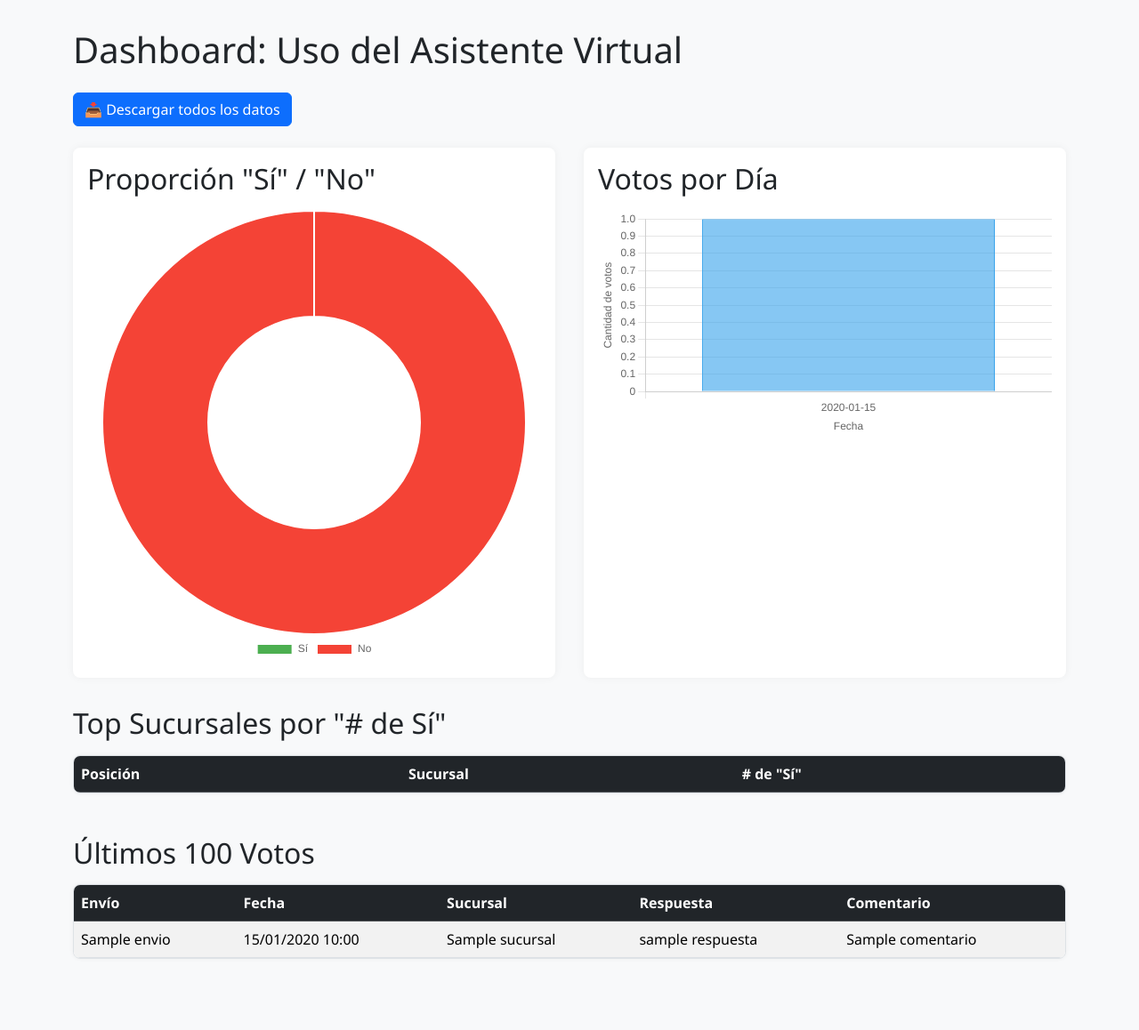
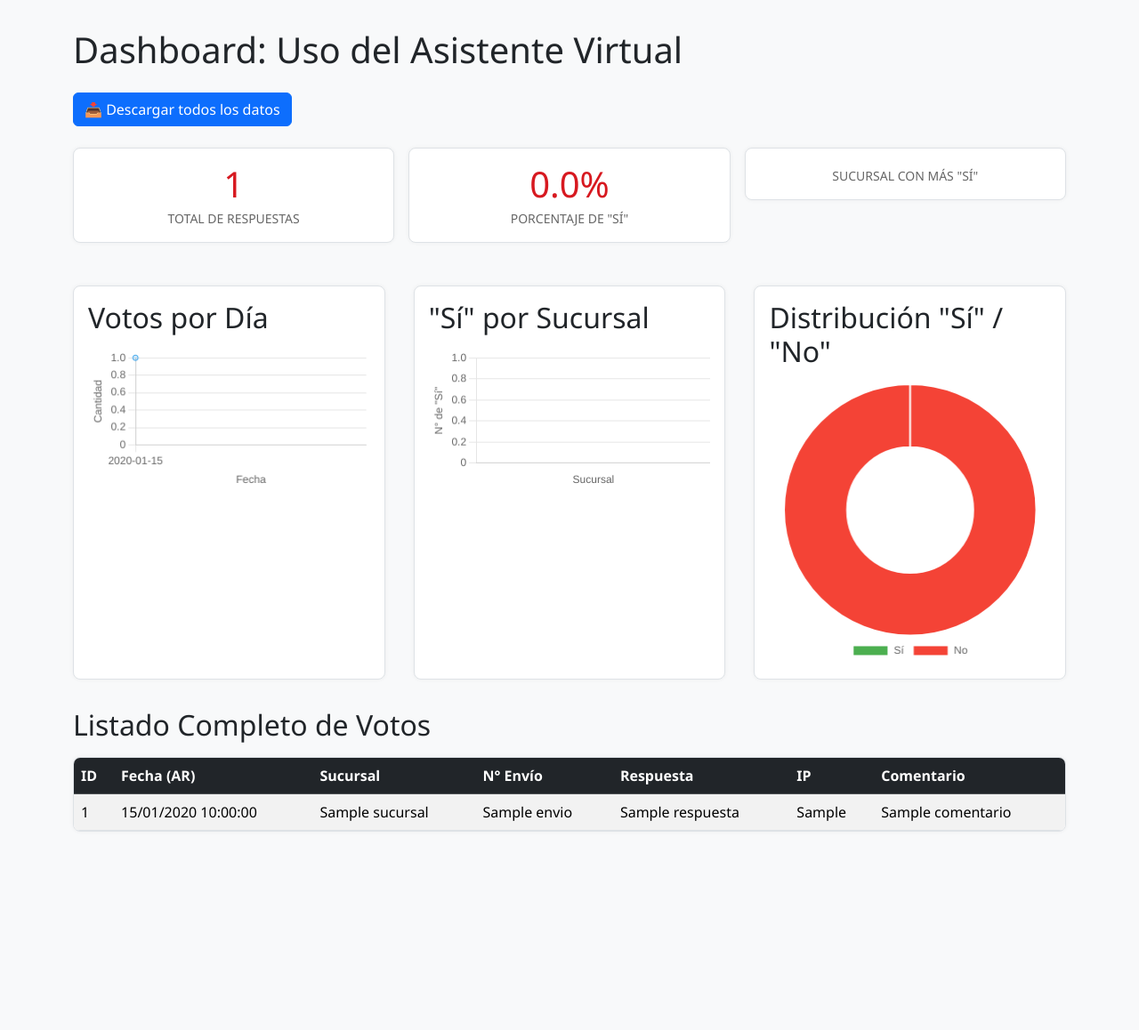
Before and after one commit to ivan13dom/andiDespliegue, a Flask app: page /dashboard in a window 1280 px wide. Shown: the whole page at 89% size. After the commit the page ends 935 px from the top, so only its background shows below. Run offline with Flask 3, Linux system fonts and the light colour scheme; a database or web service that is not in the repository returns one stand-in record (values such as "Sample title"); lists and menus that the app fills with data are empty; some libraries are stand-ins or nearby versions.

Commit message:
dashboard corregido

```diff
--- a/app.py
+++ b/app.py
@@ -9,9 +9,10 @@ from collections import Counter, defaultdict
 import logging
 
 app = Flask(__name__)
+DATABASE_URL = os.environ["DATABASE_URL"]
 
 logging.basicConfig(level=logging.INFO, format="%(asctime)s [%(levelname)s] %(message)s")
-DATABASE_URL = os.environ.get("DATABASE_URL")
+
 
 # --- Asegúrate de tener la tabla 'votos' creada tal cual:
 #    id SERIAL PK, timestamp TIMESTAMPTZ, sucursal TEXT, envio TEXT, respuesta TEXT, ip TEXT, comentario TEXT
@@ -22,70 +23,66 @@ DATABASE_URL = os.environ.get("DATABASE_URL")
 # --------------------------------------------------------------------------------
 @app.route("/dashboard")
 def dashboard():
-    try:
-        conn = psycopg2.connect(DATABASE_URL)
-        cur = conn.cursor()
-        # Recuperamos todos los votos (sin filtrar duplicados)
-        cur.execute("SELECT sucursal, respuesta, envio, timestamp, comentario FROM votos ORDER BY timestamp;")
-        filas = cur.fetchall()
-        cur.close()
-        conn.close()
-    except Exception as e:
-        logging.error(f"Error al leer votos en Dashboard: {e}")
-        return f"Error al leer votos en Dashboard: {e}", 500
+    conn = psycopg2.connect(DATABASE_URL)
+    cur  = conn.cursor()
 
-    # ----------------------------------------------------------------
-    # 1) Calcular Totales "Sí" vs "No" (para el gráfico de dona)
-    # ----------------------------------------------------------------
-    total_si = 0
-    total_no = 0
-    for suc, resp, envio, ts, com in filas:
-        if resp.strip().lower() == "si":
-            total_si += 1
-        else:
-            total_no += 1
+    # 1) Recuperar todos los registros
+    cur.execute("SELECT id, timestamp, sucursal, envio, respuesta, ip, comentario FROM votos")
+    rows = cur.fetchall()
+    cur.close()
+    conn.close()
 
-    # ----------------------------------------------------------------
-    # 2) Calcular VOTOS POR DÍA (solo total diario, sin distinguir sí/no)
-    # ----------------------------------------------------------------
+    # 2) Variables para “Votos por Día”
     votos_por_dia = defaultdict(int)
-    for suc, resp, envio, ts, com in filas:
-        fecha = ts.astimezone(ZoneInfo("America/Argentina/Buenos_Aires")).date()
-        votos_por_dia[fecha] += 1
+    # 3) Variables para “Sí por Sucursal”
+    conteo_si_por_sucursal = Counter()
+    # 4) Contar total de respuestas y total de “Sí” / “No”
+    total_responses = len(rows)
+    total_si  = sum(1 for r in rows if r[4].strip().lower() == "si")
+    total_no  = total_responses - total_si
+    percent_si = (total_si / total_responses * 100) if total_responses > 0 else 0
 
-    fechas_ordenadas = sorted(votos_por_dia.keys())
-    labels_dias = [f.strftime("%Y-%m-%d") for f in fechas_ordenadas]
-    data_dias = [votos_por_dia[f] for f in fechas_ordenadas]
+    # 5) Determinar “Sucursal con más Sí”
+    #    (si no hay respuestas, dejar cadena vacía)
+    if total_si > 0:
+        for _id, ts, suc, envio, resp, ip, com in rows:
+            if resp.strip().lower() == "si":
+                conteo_si_por_sucursal[suc] += 1
+        top_branch_si = conteo_si_por_sucursal.most_common(1)[0][0]
+    else:
+        top_branch_si = ""
 
-    # ----------------------------------------------------------------
-    # 3) Top de sucursales por # de "SI"
-    # ----------------------------------------------------------------
-    si_por_sucursal = Counter()
-    for suc, resp, envio, ts, com in filas:
-        if resp.strip().lower() == "si":
-            si_por_sucursal[suc] += 1
+    # 6) Llenar votos_por_dia y sí por sucursal
+    for _id, ts, suc, envio, resp, ip, com in rows:
+        # ts viene como timestamp PostgreSQL (aware), lo normalizamos a zona AR
+        fecha_ar = ts.astimezone(ZoneInfo("America/Argentina/Buenos_Aires")).date()
+        votos_por_dia[fecha_ar] += 1
 
-    top_si = sorted(si_por_sucursal.items(), key=lambda x: x[1], reverse=True)
+    # 7) Preparar arrays “labels_dias” / “data_dias” ordenados cronológicamente
+    votos_dia_ordenados = sorted(votos_por_dia.items())  # [(fecha, count), ...]
+    labels_dias = [fecha.strftime("%Y-%m-%d") for fecha, _count in votos_dia_ordenados]
+    data_dias   = [count for _fecha, count in votos_dia_ordenados]
 
-    # ----------------------------------------------------------------
-    # 4) Últimos 100 votos (sin filtrar duplicados), en orden descendente
-    # ----------------------------------------------------------------
-    ultimos_100 = sorted(
-        [(envio, ts, suc, resp.strip().lower(), com) for suc, resp, envio, ts, com in filas],
-        key=lambda x: x[1],
-        reverse=True
-    )[:100]
+    # 8) Preparar arrays “bar_labels” / “bar_data” para “Sí por Sucursal”
+    bar_labels = [sucursal for sucursal, cnt in conteo_si_por_sucursal.most_common()]
+    bar_data   = [cnt for _sucursal, cnt in conteo_si_por_sucursal.most_common()]
 
-    # ----------------------------------------------------------------
-    # Finalmente devolvemos al template todos estos datos:
-    # ----------------------------------------------------------------
-    return render_template("dashboard.html",
-                           total_si=total_si,
-                           total_no=total_no,
-                           labels_dias=labels_dias,
-                           data_dias=data_dias,
-                           top_si=top_si,
-                           ultimos_100=ultimos_100)
+    # 9) La variable all_records será exactamente “rows”
+    all_records = rows
+
+    return render_template(
+        "dashboard.html",
+        total_responses=total_responses,
+        percent_si=percent_si,
+        top_branch_si=top_branch_si,
+        labels_dias=labels_dias,
+        data_dias=data_dias,
+        bar_labels=bar_labels,
+        bar_data=bar_data,
+        total_si=total_si,
+        total_no=total_no,
+        all_records=all_records
+    )
 
 
 # ---------------------------------------------------
--- a/templates/dashboard.html
+++ b/templates/dashboard.html
@@ -1,10 +1,11 @@
+{# templates/dashboard.html #}
 <!DOCTYPE html>
 <html lang="es">
 <head>
   <meta charset="UTF-8" />
   <title>Dashboard: Uso del Asistente Virtual</title>
 
-  <!-- Bootstrap CSS (opcional) -->
+  <!-- Bootstrap CSS (opcional, para dar estilo) -->
   <link
     href="https://cdn.jsdelivr.net/npm/bootstrap@5.3.3/dist/css/bootstrap.min.css"
     rel="stylesheet"
@@ -19,32 +20,58 @@
     h1, h2 {
       margin-bottom: 1rem;
     }
-    .chart-container {
+
+    /* Contenedor de cada tarjeta de métrica */
+    .metric-card {
       background: white;
+      border: 1px solid #dee2e6;
+      border-radius: 0.5rem;
       padding: 1rem;
+      text-align: center;
+      box-shadow: 0 0 5px rgba(0,0,0,0.05);
+    }
+    .metric-card h2 {
+      font-size: 2.5rem;
+      margin-bottom: 0;
+      color: #d71920;
+    }
+    .metric-card small {
+      display: block;
+      margin-top: 0.25rem;
+      color: #666;
+    }
+
+    .charts-row {
+      display: flex;
+      flex-wrap: wrap;
+      gap: 2rem;
+      margin-top: 2rem;
+      margin-bottom: 2rem;
+    }
+    .chart-col {
+      flex: 1 1 300px;
+      background: white;
+      border: 1px solid #dee2e6;
       border-radius: 0.5rem;
-      margin-bottom: 2rem;
-      box-shadow: 0 0 10px rgba(0,0,0,0.05);
+      padding: 1rem;
+      box-shadow: 0 0 5px rgba(0,0,0,0.05);
     }
+
     .table-wrapper {
       background: white;
       border: 1px solid #dee2e6;
       border-radius: 0.5rem;
-      max-height: 350px;
+      max-height: 400px;
       overflow-y: auto;
-      margin-bottom: 2rem;
       box-shadow: 0 0 5px rgba(0,0,0,0.05);
+    }
+
+    /* Ajustes para la tabla */
+    table {
+      margin-bottom: 0;
     }
     .btn-download {
       margin-bottom: 1.5rem;
-    }
-    .chart-row {
-      display: flex;
-      flex-wrap: wrap;
-      gap: 2rem;
-    }
-    .chart-half {
-      flex: 1 1 400px;
     }
   </style>
 </head>
@@ -52,7 +79,7 @@
   <div class="container">
     <h1 class="mb-4">Dashboard: Uso del Asistente Virtual</h1>
 
-    <!-- Botón para descargar todos los datos como CSV -->
+    <!-- BOTÓN PARA DESCARGAR TODOS LOS DATOS -->
     <a
       href="/descargar"
       class="btn btn-primary btn-download"
@@ -61,118 +88,119 @@
       📥 Descargar todos los datos
     </a>
 
-    <div class="chart-row">
-      <!-- ---------- GRÁFICO 1: Dona Sí vs No ---------- -->
-      <div class="chart-half chart-container">
-        <h2>Proporción "Sí" / "No"</h2>
-        <canvas id="donaSiNo"></canvas>
+    <!-- FILA DE MÉTRICAS SUPERIOR -->
+    <div class="row g-3 mb-5">
+      <!-- Total de respuestas -->
+      <div class="col-12 col-md-4">
+        <div class="metric-card">
+          <h2>{{ total_responses }}</h2>
+          <small>TOTAL DE RESPUESTAS</small>
         </div>
-
-      <!-- ------- GRÁFICO 2: Votos por Día (barras) ------- -->
-      <div class="chart-half chart-container">
-        <h2>Votos por Día</h2>
-        <canvas id="barrasDias"></canvas>
+      </div>
+      <!-- Porcentaje de Sí -->
+      <div class="col-12 col-md-4">
+        <div class="metric-card">
+          <h2>{{ '%.1f' % percent_si }}%</h2>
+          <small>PORCENTAJE DE "SÍ"</small>
+        </div>
+      </div>
+      <!-- Sucursal con más Sí -->
+      <div class="col-12 col-md-4">
+        <div class="metric-card">
+          <h2>{{ top_branch_si }}</h2>
+          <small>SUCURSAL CON MÁS "SÍ"</small>
+        </div>
       </div>
     </div>
 
-    <!-- ---------- TOP Sucursales (tabla) ---------- -->
-    <div class="mb-5">
-      <h2>Top Sucursales por "# de Sí"</h2>
-      <div class="table-wrapper">
+    <!-- FILA DE GRÁFICOS -->
+    <div class="charts-row">
+      <!-- GRÁFICO 1: Votos por Día (línea) -->
+      <div class="chart-col">
+        <h2>Votos por Día</h2>
+        <canvas id="chartDias"></canvas>
+      </div>
+
+      <!-- GRÁFICO 2: Sí por Sucursal (barras) -->
+      <div class="chart-col">
+        <h2>"Sí" por Sucursal</h2>
+        <canvas id="chartBarSi"></canvas>
+      </div>
+
+      <!-- GRÁFICO 3: Distribución Sí/No (dona) -->
+      <div class="chart-col">
+        <h2>Distribución "Sí" / "No"</h2>
+        <canvas id="chartDona"></canvas>
+      </div>
+    </div>
+
+    <!-- TABLA CON TODOS LOS REGISTROS -->
+    <h2 class="mb-3">Listado Completo de Votos</h2>
+    <div class="table-wrapper mb-5">
       <table class="table table-striped table-hover mb-0">
         <thead class="table-dark">
           <tr>
-              <th>Posición</th>
+            <th>ID</th>
+            <th>Fecha (AR)</th>
             <th>Sucursal</th>
-              <th># de "Sí"</th>
+            <th>N° Envío</th>
+            <th>Respuesta</th>
+            <th>IP</th>
+            <th>Comentario</th>
           </tr>
         </thead>
         <tbody>
-            {% for suc, cant in top_si %}
+          {% for rec in all_records %}
+            {# rec = (id, timestamp, sucursal, envio, respuesta, ip, comentario) #}
             <tr>
-                <td>{{ loop.index }}</td>
-                <td>{{ suc }}</td>
-                <td>{{ cant }}</td>
+              <td>{{ rec[0] }}</td>
+              <td>
+                {{ rec[1].astimezone().strftime('%d/%m/%Y %H:%M:%S') }}
+              </td>
+              <td>{{ rec[2] }}</td>
+              <td>{{ rec[3] }}</td>
+              <td>{{ rec[4] }}</td>
+              <td>{{ rec[5] }}</td>
+              <td>{{ rec[6] or '' }}</td>
             </tr>
           {% endfor %}
         </tbody>
       </table>
     </div>
-    </div>
-
-    <!-- ---------- Últimos 100 Votos (tabla) ---------- -->
-    <div class="mb-5">
-      <h2>Últimos 100 Votos</h2>
-      <div class="table-wrapper">
-        <table class="table table-striped table-hover mb-0">
-          <thead class="table-dark">
-            <tr>
-              <th>Envío</th>
-              <th>Fecha</th>
-              <th>Sucursal</th>
-              <th>Respuesta</th>
-              <th>Comentario</th>
-            </tr>
-          </thead>
-          <tbody>
-            {% for envio, ts, suc, resp, com in ultimos_100 %}
-              <tr>
-                <td>{{ envio }}</td>
-                <td>{{ ts.astimezone().strftime('%d/%m/%Y %H:%M') }}</td>
-                <td>{{ suc }}</td>
-                <td>{{ resp }}</td>
-                <td>{{ com }}</td>
-              </tr>
-            {% endfor %}
-          </tbody>
-        </table>
-      </div>
-    </div>
   </div> <!-- /container -->
 
-  <!-- Chart.js -->
+  <!-- Chart.js CDN -->
   <script src="https://cdn.jsdelivr.net/npm/chart.js"></script>
   <script>
-    // Datos desde el servidor:
-    const totalSi = {{ total_si }};
-    const totalNo = {{ total_no }};
-    const labelsDias = {{ labels_dias | tojson }};
-    const dataDias = {{ data_dias | tojson }};
+    // ===== DATOS INJECTADOS POR FLASK =====
+    // 1) VOTOS POR DÍA
+    const labelsDias     = {{ labels_dias | tojson }};
+    const dataDias       = {{ data_dias   | tojson }};
 
-    // ---------- GRÁFICO 1: Dona Sí/No ----------
-    const ctxDona = document.getElementById('donaSiNo').getContext('2d');
-    new Chart(ctxDona, {
-      type: 'doughnut',
-      data: {
-        labels: ['Sí', 'No'],
-        datasets: [{
-          data: [ totalSi, totalNo ],
-          backgroundColor: ['#4CAF50', '#F44336'],
-          hoverOffset: 10
-        }]
-      },
-      options: {
-        responsive: true,
-        plugins: {
-          legend: {
-            position: 'bottom'
-          }
-        }
-      }
-    });
+    // 2) SÍ POR SUCURSAL (BARRAS)
+    const barLabels      = {{ bar_labels | tojson }};
+    const barData        = {{ bar_data   | tojson }};
 
-    // ---------- GRÁFICO 2: Votos por Día (barras) ----------
-    const ctxBar = document.getElementById('barrasDias').getContext('2d');
-    new Chart(ctxBar, {
-      type: 'bar',
+    // 3) DISTRIBUCIÓN SÍ / NO (DONA)
+    const totalSi        = {{ total_si }};
+    const totalNo        = {{ total_no }};
+
+    // ---------------------------------------
+
+    // === 1) Gráfico de líneas: Votos por Día ===
+    const ctx1 = document.getElementById('chartDias').getContext('2d');
+    new Chart(ctx1, {
+      type: 'line',
       data: {
         labels: labelsDias,
         datasets: [{
-          label: 'Total de votos',
+          label: 'Cantidad de respuestas',
           data: dataDias,
-          backgroundColor: 'rgba(54, 162, 235, 0.6)',
           borderColor: 'rgba(54, 162, 235, 1)',
-          borderWidth: 1
+          backgroundColor: 'rgba(54, 162, 235, 0.2)',
+          fill: true,
+          tension: 0.3,
+          pointRadius: 3
         }]
       },
       options: {
@@ -183,7 +211,7 @@
           },
           y: {
             beginAtZero: true,
-            title: { display: true, text: 'Cantidad de votos' }
+            title: { display: true, text: 'Cantidad' }
           }
         },
         plugins: {
@@ -191,6 +219,67 @@
         }
       }
     });
+
+    // === 2) Gráfico de barras: Sí por Sucursal ===
+    const ctx2 = document.getElementById('chartBarSi').getContext('2d');
+    new Chart(ctx2, {
+      type: 'bar',
+      data: {
+        labels: barLabels,
+        datasets: [{
+          label: 'Cantidad de "Sí"',
+          data: barData,
+          backgroundColor: 'rgba(76, 175, 80, 0.6)',
+          borderColor: 'rgba(76, 175, 80, 1)',
+          borderWidth: 1
+        }]
+      },
+      options: {
+        responsive: true,
+        scales: {
+          x: {
+            title: { display: true, text: 'Sucursal' }
+          },
+          y: {
+            beginAtZero: true,
+            title: { display: true, text: 'N° de "Sí"' }
+          }
+        },
+        plugins: {
+          legend: { display: false }
+        }
+      }
+    });
+
+    // === 3) Gráfico de dona: Distribución Sí / No ===
+    const ctx3 = document.getElementById('chartDona').getContext('2d');
+    new Chart(ctx3, {
+      type: 'doughnut',
+      data: {
+        labels: ['Sí', 'No'],
+        datasets: [{
+          data: [ totalSi, totalNo ],
+          backgroundColor: ['#4CAF50', '#F44336'],
+          hoverOffset: 6
+        }]
+      },
+      options: {
+        responsive: true,
+        plugins: {
+          legend: { position: 'bottom' },
+          tooltip: {
+            callbacks: {
+              label: function(context) {
+                const value = context.parsed;
+                const sum = totalSi + totalNo;
+                const pct = ((value / sum) * 100).toFixed(1);
+                return context.label + ': ' + pct + '%';
+              }
+            }
+          }
+        }
+      }
+    });
   </script>
 </body>
 </html>
```
Lines whose indentation alone changed are shown as unchanged.
